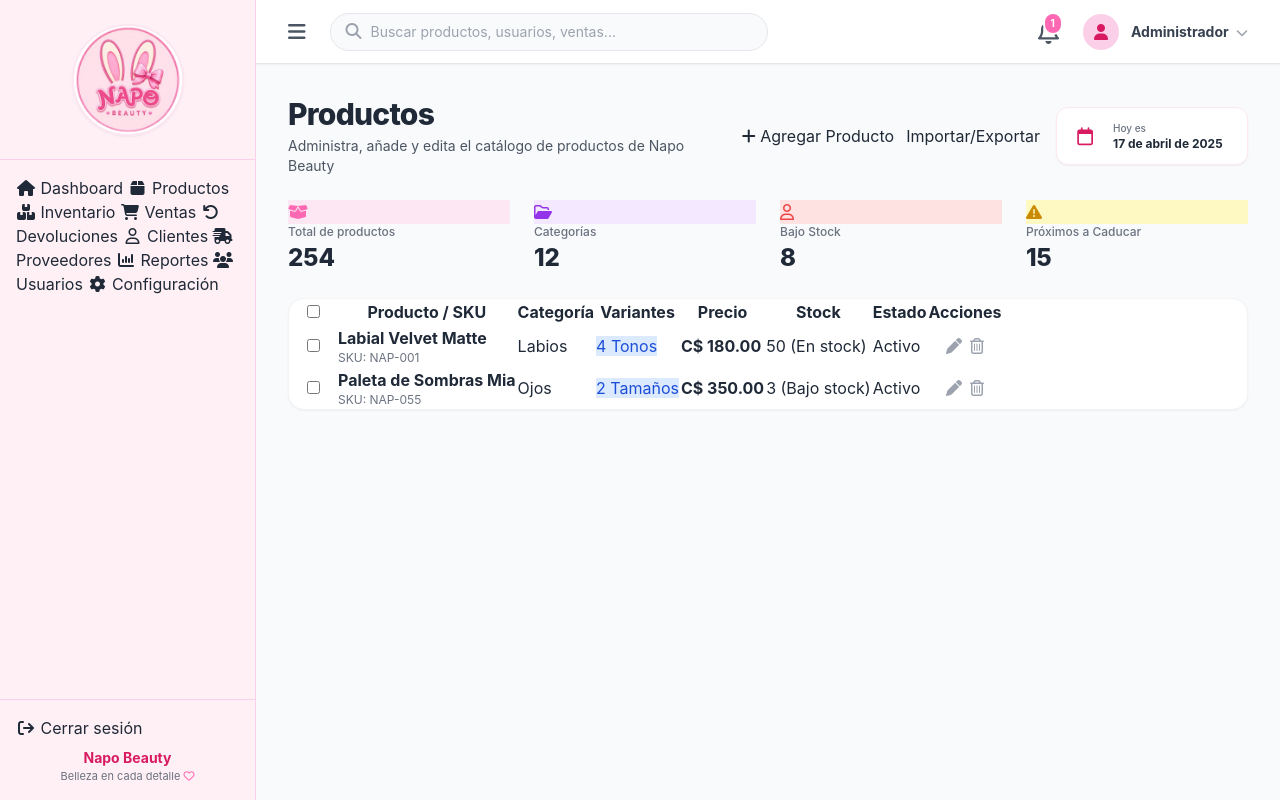
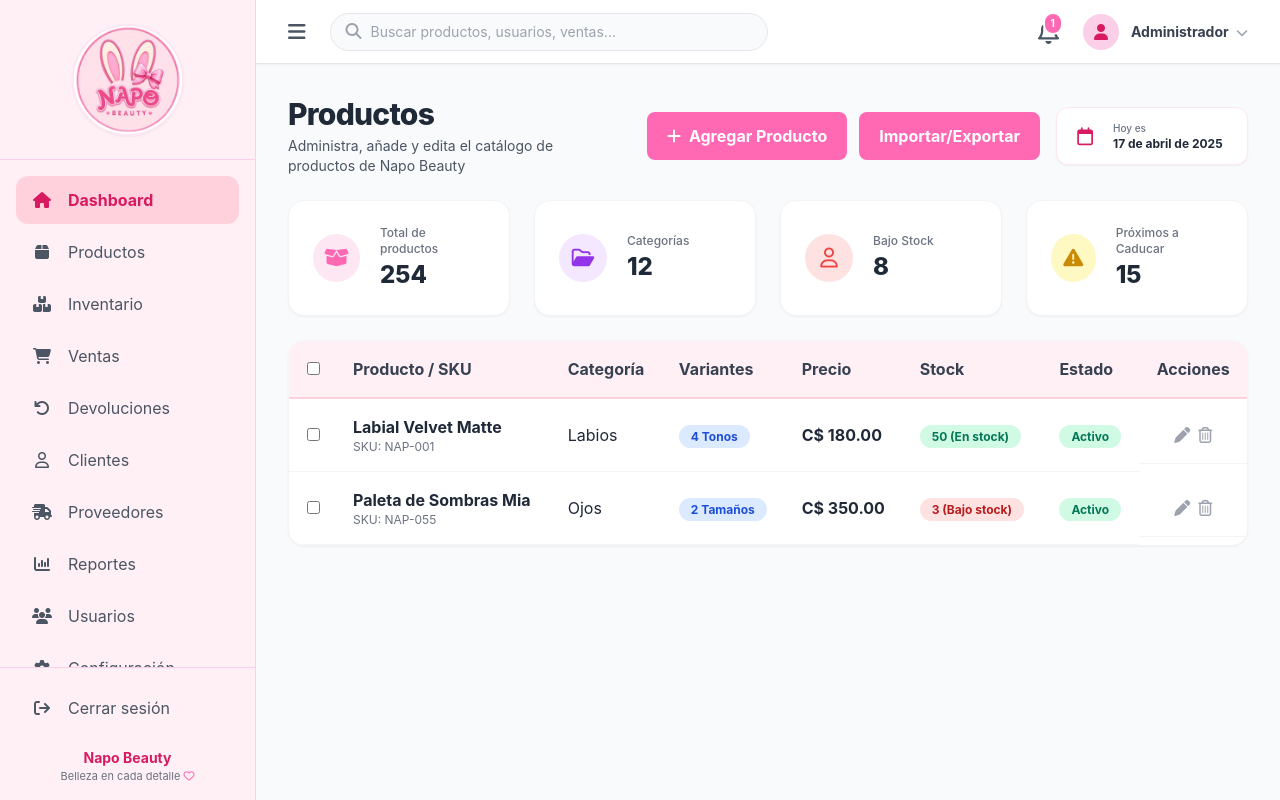
Before and after one commit to Vane8949/NapoBeauty, a Django app: page /productos/ in a window 1280 px wide. Run offline with Django 5.2, Linux system fonts and the light colour scheme; some libraries are stand-ins or nearby versions.

Commit message:
Update style.css

```diff
--- a/static/css/style.css
+++ b/static/css/style.css
@@ -1,37 +1,154 @@
-/* Definición de colores globales de Napo Beauty */
+
 :root {
-    --napo-bg: #FFF0F5;
-    --napo-light: #FFD1DC;
-    --napo-primary: #FF69B4;
-    --napo-text: #D81B60;
+    --napo-bg-principal: #f9fafb;
+    --napo-menu-lateral: #FFF0F5;
+    --napo-rosado-claro: #FFD1DC;
+    --napo-rosado-fuerte: #FF69B4;
+    --napo-texto-oscuro: #D81B60;
+    --napo-blanco: #ffffff;
+    --napo-gris-texto: #4b5563;
+    --napo-borde: #f3f4f6;
 }
 
-/* Tipografía y fondo general */
+/* --- 2. CONFIGURACIÓN BASE Y SCROLLBAR --- */
 body {
-    font-family: 'Inter', sans-serif;
-    background-color: #f9fafb;
+    background-color: var(--napo-bg-principal);
+    font-family: 'Inter', system-ui, sans-serif;
+    color: var(--napo-gris-texto);
 }
 
-/* Personalización de la barra de desplazamiento (Scrollbar) para que se vea elegante */
+/* Personalización elegante de la barra de desplazamiento */
 ::-webkit-scrollbar {
     width: 6px;
     height: 6px;
 }
-
 ::-webkit-scrollbar-track {
     background: transparent;
 }
-
 ::-webkit-scrollbar-thumb {
-    background: #FFD1DC;
+    background-color: var(--napo-rosado-claro);
     border-radius: 10px;
 }
-
 ::-webkit-scrollbar-thumb:hover {
-    background: #FF69B4;
+    background-color: var(--napo-rosado-fuerte);
 }
 
-/* Transiciones suaves para todos los botones */
-button, a {
+/* --- 3. COMPONENTES: BOTONES --- */
+
+.btn-primario {
+    background-color: var(--napo-rosado-fuerte);
+    color: var(--napo-blanco);
+    padding: 0.75rem 1.25rem; /* 12px 20px */
+    border-radius: 0.5rem;    /* 8px */
+    font-weight: bold;
+    border: none;
+    cursor: pointer;
+    transition: background-color 0.3s ease, transform 0.1s;
+    display: inline-flex;
+    align-items: center;
+    gap: 0.5rem;
+}
+
+.btn-primario:hover {
+    background-color: #f43f5e; /* Un tono más oscuro al pasar el mouse */
+    transform: translateY(-1px); /* Pequeño efecto de elevación */
+}
+
+/* --- 4. COMPONENTES: TARJETAS (Cards de Indicadores) --- */
+.tarjeta-kpi {
+    background-color: var(--napo-blanco);
+    padding: 1.5rem;
+    border-radius: 1rem;
+    border: 1px solid var(--napo-borde);
+    box-shadow: 0 1px 2px rgba(0, 0, 0, 0.05);
+    display: flex;
+    align-items: center;
+    gap: 1.25rem;
+    transition: box-shadow 0.3s ease;
+}
+
+.tarjeta-kpi:hover {
+    box-shadow: 0 4px 6px rgba(255, 105, 180, 0.1); /* Sombra rosada sutil */
+}
+
+.tarjeta-icono {
+    width: 3rem;
+    height: 3rem;
+    border-radius: 50%;
+    display: flex;
+    align-items: center;
+    justify-content: center;
+    font-size: 1.25rem;
+}
+
+/* --- 5. COMPONENTES: TABLAS --- */
+.tabla-napo {
+    width: 100%;
+    border-collapse: collapse;
+    text-align: left;
+}
+
+.tabla-napo th {
+    background-color: var(--napo-menu-lateral);
+    color: #374151;
+    font-weight: bold;
+    padding: 1rem;
+    border-bottom: 2px solid var(--napo-rosado-claro);
+}
+
+.tabla-napo td {
+    padding: 1rem;
+    border-bottom: 1px solid var(--napo-borde);
+    transition: background-color 0.2s ease;
+}
+
+.tabla-napo tr:hover td {
+    background-color: #fdf2f8; /* Efecto hover en las filas */
+}
+
+/* --- 6. ESTADOS Y PÍLDORAS (Badges de Stock) --- */
+.badge {
+    padding: 0.25rem 0.75rem;
+    border-radius: 9999px; /* Forma de píldora redonda */
+    font-size: 0.75rem;
+    font-weight: bold;
+}
+
+.badge-exito {
+    background-color: #d1fae5;
+    color: #047857;
+}
+
+.badge-alerta {
+    background-color: #fee2e2;
+    color: #b91c1c;
+}
+
+.badge-neutro {
+    background-color: #f3f4f6;
+    color: #4b5563;
+}
+
+/* --- 7. COMPONENTES: MENÚ LATERAL --- */
+/* Explicación: Centralizamos el diseño de los enlaces de navegación.
+   Usamos .activo para resaltar en qué pantalla está el usuario. */
+.menu-item {
+    display: flex;
+    align-items: center;
+    gap: 1rem;
+    padding: 0.75rem 1rem;
+    color: var(--napo-gris-texto);
+    border-radius: 0.75rem;
     transition: all 0.3s ease;
+    text-decoration: none;
 }
+
+.menu-item:hover {
+    background-color: #fce7f3; /* Fondo rosado sutil al pasar el mouse */
+}
+
+.menu-item.activo {
+    background-color: var(--napo-rosado-claro);
+    color: var(--napo-texto-oscuro);
+    font-weight: bold;
+}
```
